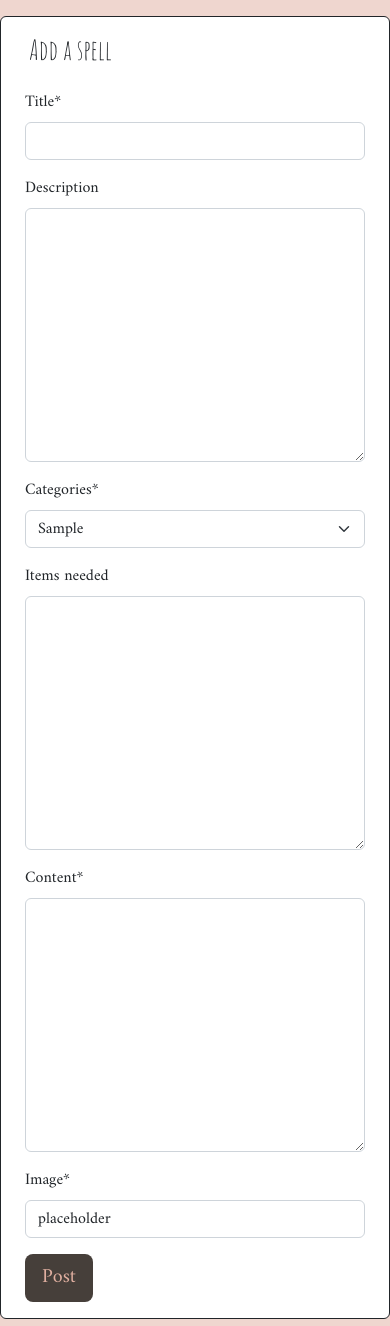
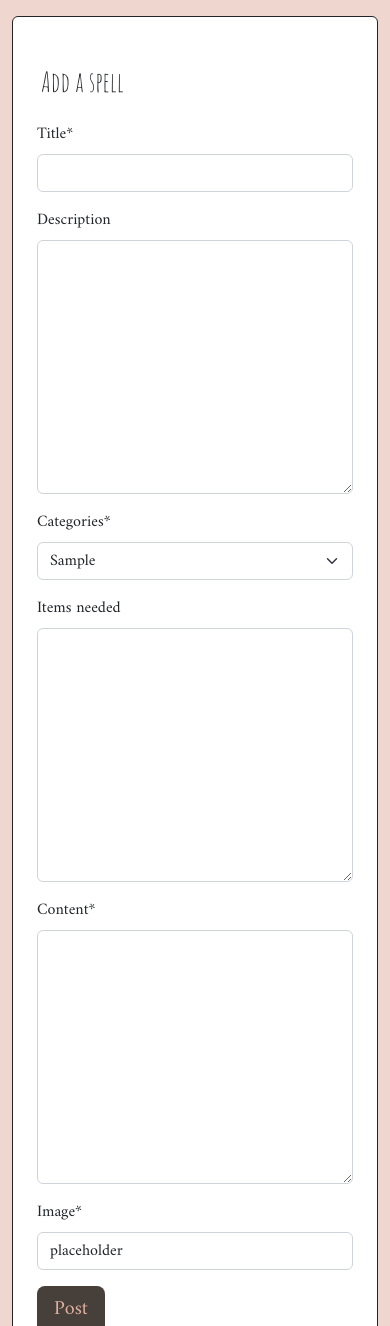
Before and after one commit to rachel-o-donnell/the-witchs-cauldron, a Django app: page /add_spell/ in a window 390 px wide. Shown: the part 74-1400 px from the top of the page. Run offline with Django 3.2, Linux system fonts and the light colour scheme; tables that the repository leaves empty hold one stand-in row (values such as "Sample post"); some libraries are stand-ins or nearby versions.

Commit message:
Add summernote widget and correct responsiveness
Widgets in forms.py, override summernote width in setting.py
and change styling on add_spell. Update READme with changes

```diff
--- a/templates/add_spell.html
+++ b/templates/add_spell.html
@@ -3,8 +3,9 @@
 {% block content %}
 {% load crispy_forms_tags %}
 <div class="container pt-3 pb-3">
-    <div class="row">
-        <div class="card border-dark pb-3">
+    <div class="card border-dark">
+        <div class="container pt-3 pb-3">
+            <div class="card border-0 pt-3 pb-3">
                 <div class="card-body font">
                     <h1 class="post-title">Add a spell</h1>
                 </div>
@@ -22,6 +23,8 @@
                 </div>
             </div>
         </div>
+
+    </div>
 </div>
 
 {% endblock %}
--- a/the_witchs_cauldron/forms.py
+++ b/the_witchs_cauldron/forms.py
@@ -1,5 +1,6 @@
 from .models import Comment, PostSpell
 from django import forms
+from django_summernote.widgets import SummernoteWidget
 
 
 class CommentArea(forms.ModelForm):
@@ -20,6 +21,11 @@ class SpellForm(forms.ModelForm):
         fields = ('title', 'description', 'categories', 'items_needed',
                   'content', 'main_image')
 
+        widgets = {
+            'items_needed': SummernoteWidget(),
+            'content': SummernoteWidget(),
+            }
+
 
 class EditSpell(forms.ModelForm):
     class Meta:
--- a/twc/settings.py
+++ b/twc/settings.py
@@ -158,3 +158,7 @@ DEFAULT_AUTO_FIELD = 'django.db.models.BigAutoField'
 MESSAGE_TAGS = {
     messages.ERROR: "danger"
 }
+
+SUMMERNOTE_CONFIG = {
+    'width': '100%',
+}
```
Also changed, not shown: README.md. Lines whose indentation alone changed are shown as unchanged.
